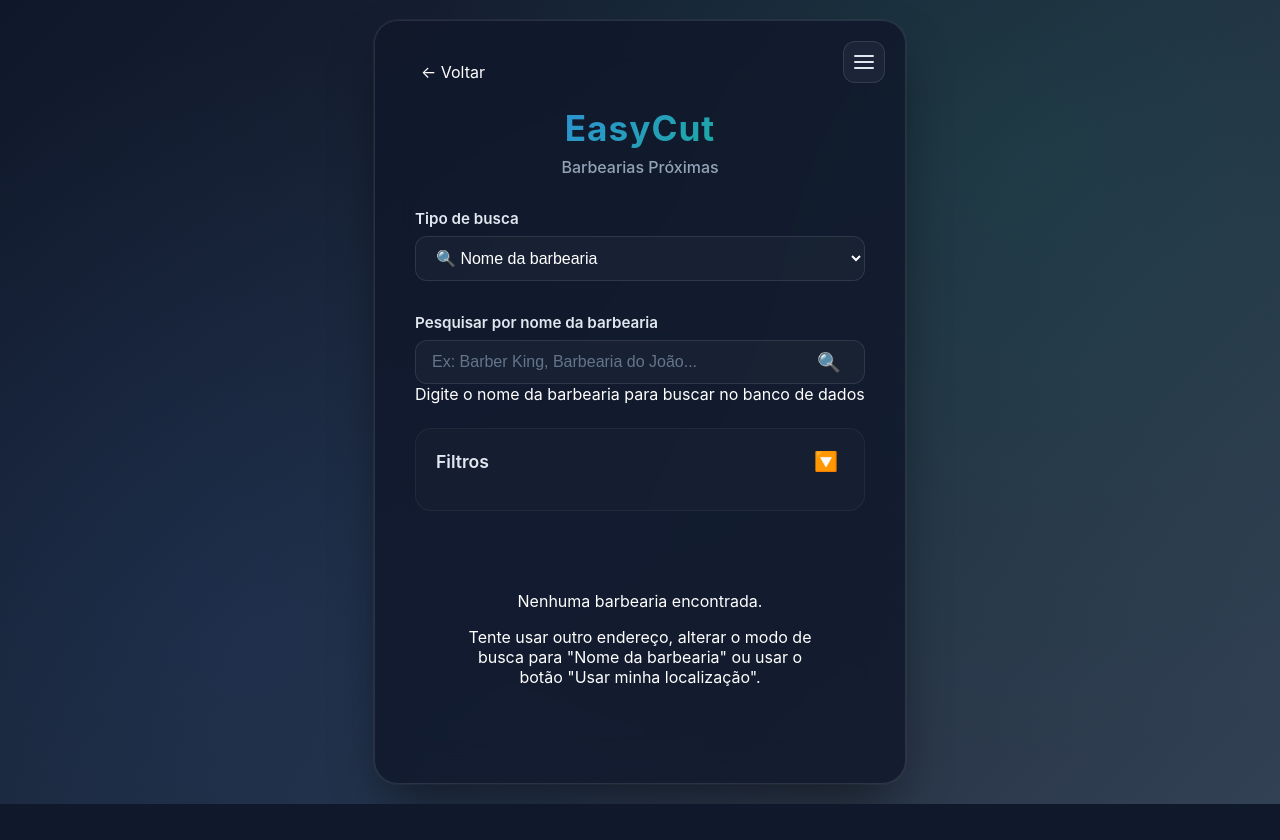
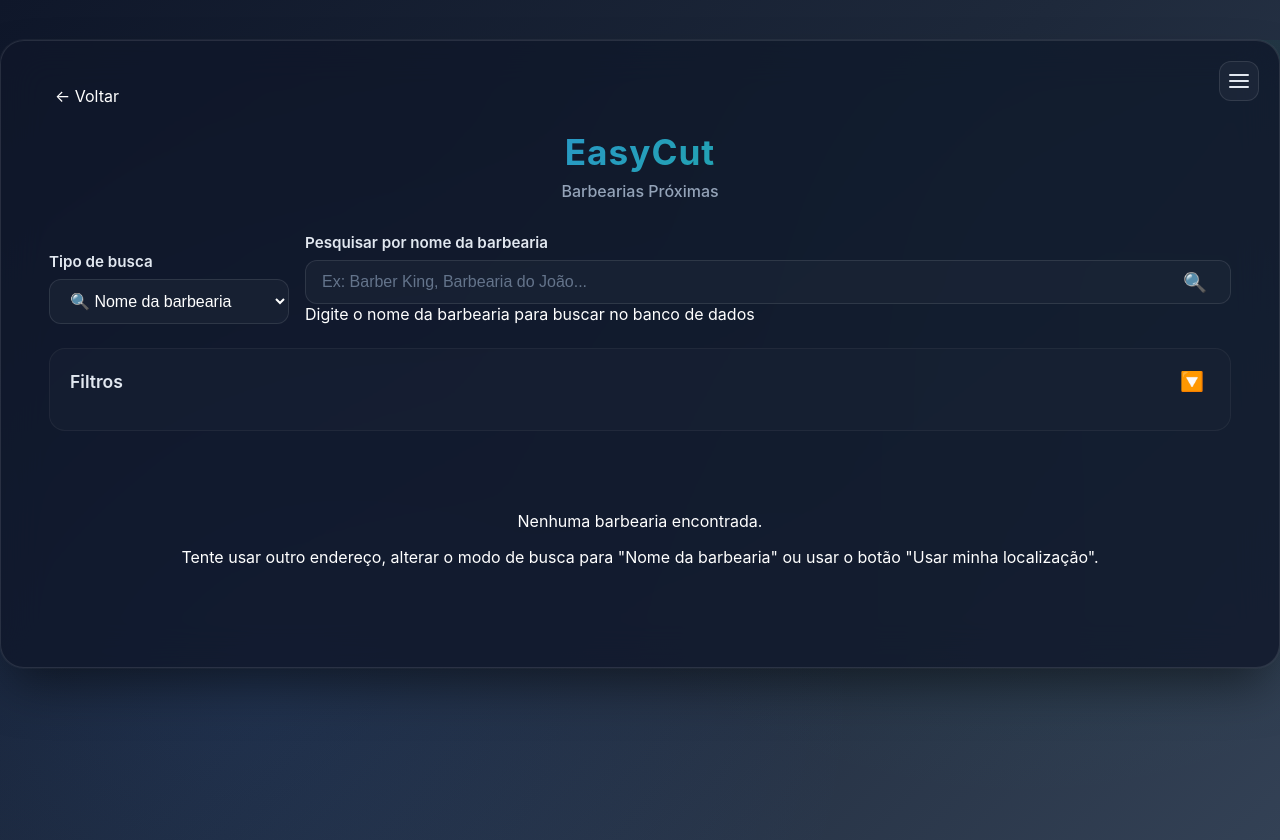
Before and after one commit to TaynaraGregorio/EasyCut, a Flask app: page /visualizar-barbearias in a window 1280 px wide. Before the commit the page ends 804 px from the top, so only its background shows below. Run offline with Flask 2, Linux system fonts and the light colour scheme; data that the repository does not hold is empty.

Commit message:
Atualizções
Correção tela de busca e tela de visulização da barbearia

```diff
--- a/templates/VisualizarBarbearias.html
+++ b/templates/VisualizarBarbearias.html
@@ -6,15 +6,15 @@
     <meta name="viewport" content="width=device-width, initial-scale=1.0">
     <link rel="icon" href="{{ url_for('static', filename='imagens/favicon001.png') }}" type="image/png">
     <style>
+        *, *::before, *::after {
+            box-sizing: border-box;
+        }
         body {
             margin: 0;
             font-family: 'Inter', 'Segoe UI', Arial, sans-serif;
             background: linear-gradient(135deg, #0f172a 0%, #1e293b 50%, #334155 100%);
             color: #fff;
             min-height: 100vh;
-            display: flex;
-            align-items: center;
-            justify-content: center;
             position: relative;
             overflow-x: hidden;
         }
@@ -37,11 +37,16 @@
             box-shadow: 0 25px 50px -12px rgba(0, 0, 0, 0.5),
                         0 0 0 1px rgba(255, 255, 255, 0.05);
             padding: 40px;
-            max-width: 450px;
+            max-width: 1200px;
             width: 100%;
             position: relative;
             z-index: 1;
-            margin: 20px;
+            margin: 32px auto;
+        }
+        .search-toolbar {
+            display: grid;
+            grid-template-columns: 1fr;
+            gap: 16px;
         }
         .header {
             text-align: center;
@@ -221,13 +226,24 @@
         }
         .barbearias-list {
             margin-top: 24px;
+            display: grid;
+            grid-template-columns: 1fr;
+            gap: 16px;
+        }
+        .barbearias-list > .loading,
+        .barbearias-list > .error-message,
+        .barbearias-list > .success-message,
+        .barbearias-list > .info-text {
+            grid-column: 1 / -1;
         }
         .barbearia-card {
             background: rgba(30, 41, 59, 0.5);
             border: 1px solid rgba(255, 255, 255, 0.1);
             border-radius: 16px;
             padding: 20px;
-            margin-bottom: 16px;
+            margin-bottom: 0;
+            height: 100%;
+            cursor: pointer;
             transition: all 0.3s ease;
             backdrop-filter: blur(10px);
         }
@@ -865,21 +889,68 @@
             font-size: 0.95rem;
         }
 
-        /* Tablets e telas médias */
-        @media (max-width: 1024px) {
+        @media (min-width: 768px) {
+            .search-toolbar {
+                grid-template-columns: minmax(180px, 240px) 1fr;
+                align-items: end;
+            }
+            .search-toolbar .form-group {
+                margin-bottom: 0;
+            }
+            .filters-content.is-open {
+                display: grid;
+                grid-template-columns: 1fr 1fr;
+                gap: 16px 20px;
+            }
+            .filter-group {
+                margin-bottom: 0;
+            }
+            .filter-actions {
+                grid-column: 1 / -1;
+            }
+            .barbearias-list {
+                grid-template-columns: repeat(2, minmax(0, 1fr));
+                gap: 18px;
+            }
+            #locationButton {
+                width: auto;
+                min-width: 280px;
+                display: inline-flex;
+                padding-left: 28px;
+                padding-right: 28px;
+            }
+        }
+
+        @media (min-width: 1024px) {
             .container {
-                max-width: 400px;
-                margin: 15px;
-            }
-        }
-
-        /* Tablets pequenos */
+                max-width: 1200px;
+                padding: 44px 48px;
+                margin: 40px auto;
+            }
+            .filters-content.is-open {
+                grid-template-columns: 1fr 1fr 1.2fr auto;
+            }
+            .barbearias-list {
+                grid-template-columns: repeat(2, minmax(0, 1fr));
+                gap: 20px;
+            }
+        }
+
+        @media (min-width: 1280px) {
+            .container {
+                max-width: 1280px;
+            }
+            .barbearias-list {
+                grid-template-columns: repeat(3, minmax(0, 1fr));
+            }
+        }
+
         @media (max-width: 768px) {
             .container {
-                margin: 10px;
-                padding: 28px;
+                margin: 16px auto;
+                padding: 28px 20px;
                 border-radius: 20px;
-                max-width: 380px;
+                max-width: calc(100% - 24px);
             }
             .logo {
                 font-size: 1.9rem;
@@ -1030,9 +1027,10 @@
         </div>
 
         <!-- Seção de Busca Unificada -->
+        <div class="search-toolbar">
         <div class="form-group">
             <label for="searchMode">Tipo de busca</label>
-            <select id="searchMode" style="margin-bottom: 12px;">
+            <select id="searchMode">
                 <option value="name">🔍 Nome da barbearia</option>
                 <option value="location">📍 Localização/Endereço</option>
             </select>
@@ -1216,7 +1215,7 @@
                     this.searchLabel.textContent = 'Digite o endereço';
                     this.searchInput.placeholder = 'Ex: Rua das Flores, 123, Centro, Ipatinga - MG';
                     this.searchHint.textContent = 'Digite pelo menos 3 caracteres para ver sugestões • Clique na lupa ou pressione Enter para buscar';
-                    this.locationButton.style.display = 'block';
+                    this.locationButton.style.display = 'inline-flex';
                 }
             }
 
@@ -2179,8 +2178,8 @@
             }
 
             toggleFiltersPanel() {
-                const isVisible = this.filtersContent.style.display !== 'none';
-                this.filtersContent.style.display = isVisible ? 'none' : 'block';
+                const isVisible = this.filtersContent.classList.contains('is-open');
+                this.filtersContent.classList.toggle('is-open', !isVisible);
                 this.toggleFilters.textContent = isVisible ? '🔽' : '🔼';
             }
 
```
Also changed, not shown: other parts of templates/VisualizarBarbearias.html (+27 -92 lines), templates/BarbeariaDetalhes.html (+87 -38 lines).
